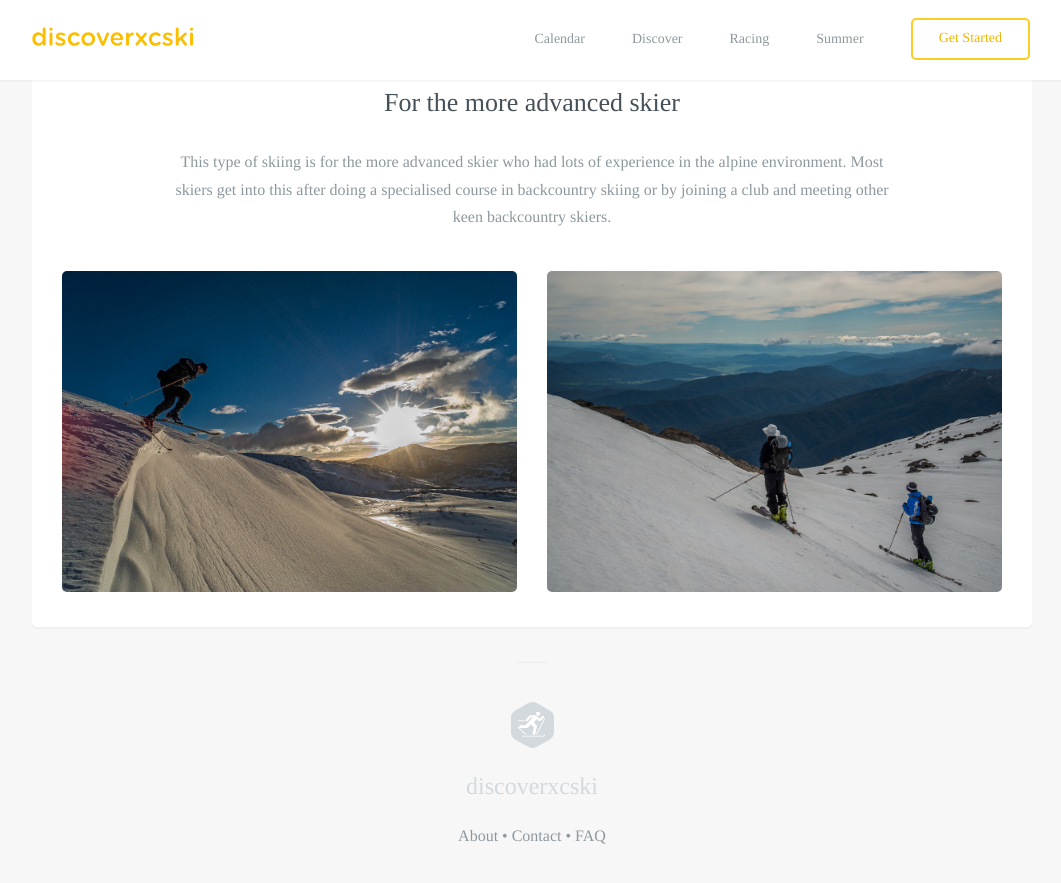
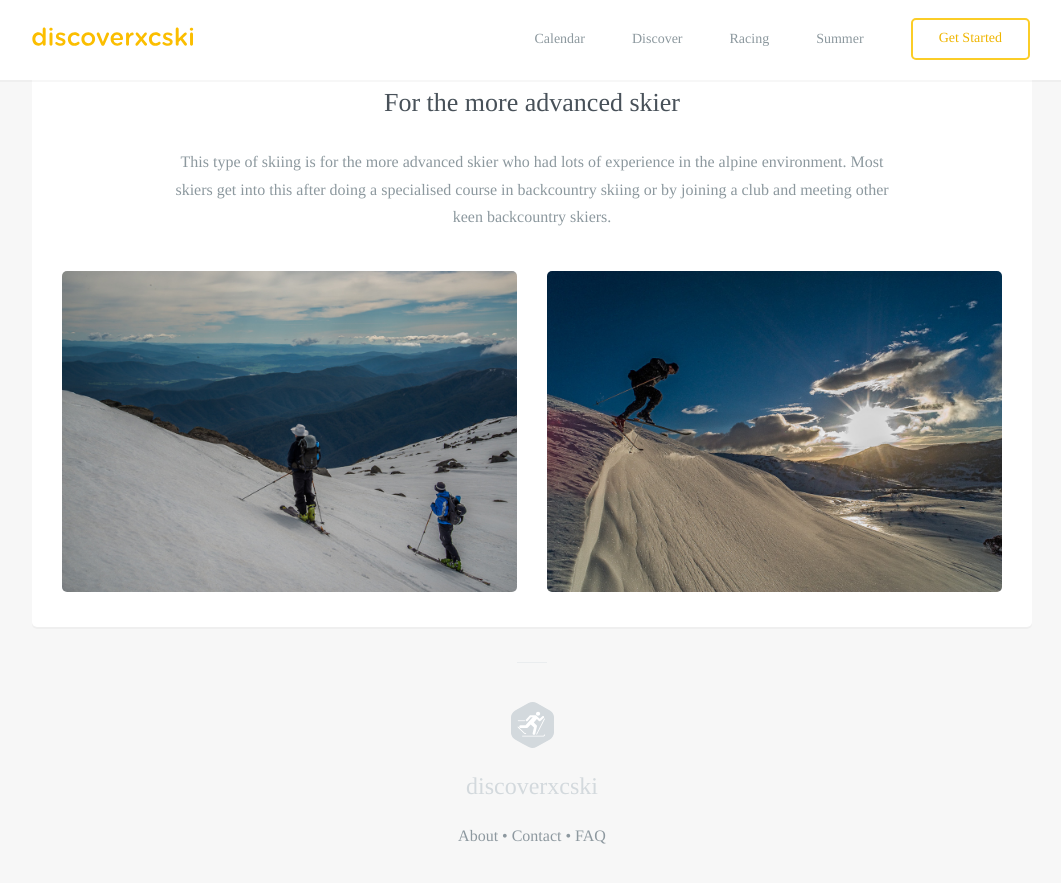
Before and after one commit to robcatto/robcatto.github.io, a Jekyll site: the page built from discoverxc/backcountry/index.html, in a window 1280 px wide and 900 px high, scrolled down 1437 px. Shown: the top 883 px of the window, without its empty margins (108-1169 px from the left). Built offline with Jekyll 4.4.1, drawn with Linux system fonts in a browser that asks for light colours; some web fonts are replaced; Markdown is read by kramdown in place of the engine named in the settings.

Commit message:
Update index.html

```diff
--- a/discoverxc/backcountry/index.html
+++ b/discoverxc/backcountry/index.html
@@ -89,7 +89,7 @@ layout: default
 
                          <div class="column two">
                                                 <div class="callout-card" style="
-                                                background: url(http://www.discoverxcski.com/images/backcountry-jump.jpg);
+                                                background: url(http://www.discoverxcski.com/images/backcountry-perisher.jpg);
                                                 background-size: cover;
                                                 min-height: 321px;
                                                 ">
@@ -100,7 +100,7 @@ layout: default
 
                         <div class="column two">
                                                 <div class="callout-card" style="
-                                                background: url(http://www.discoverxcski.com/images/backcountry-perisher.jpg);
+                                                background: url(http://www.discoverxcski.com/images/backcountry-jump.jpg);
                                                 background-size: cover;
                                                 background-position: center;
                                                 min-height: 321px;
```
